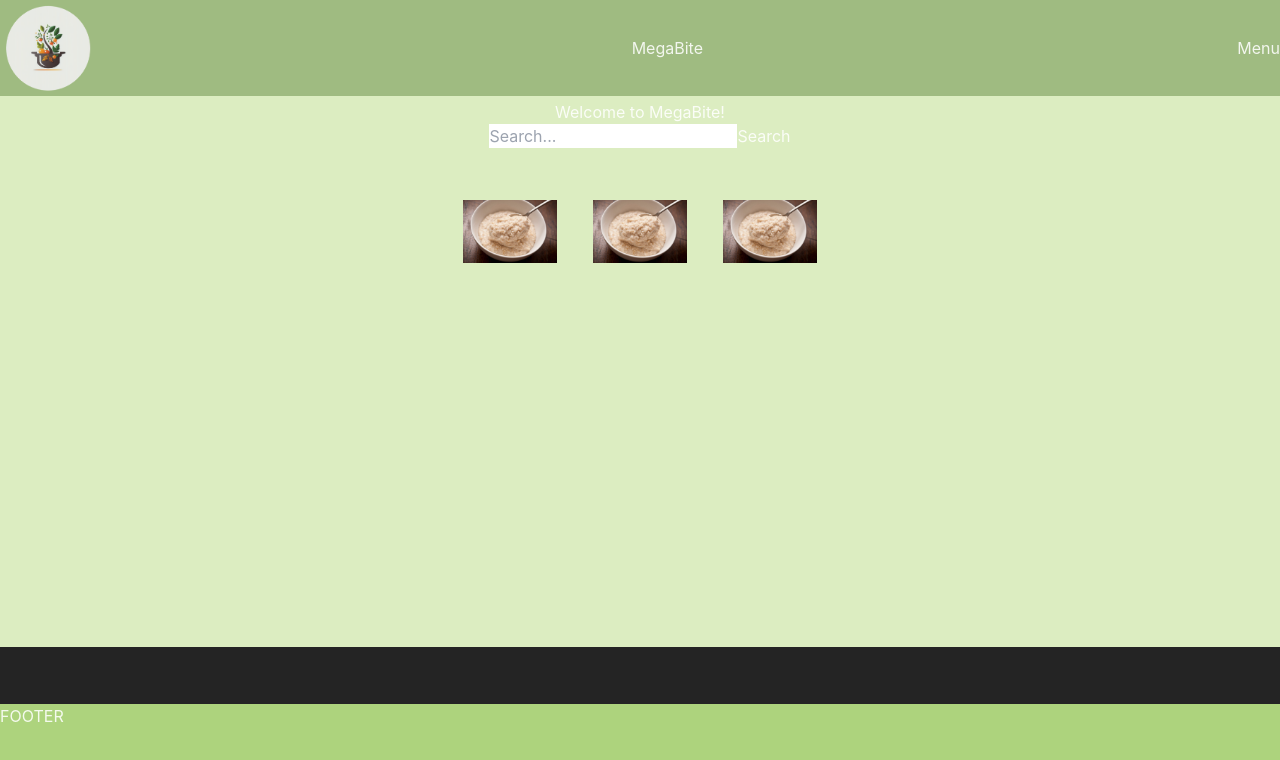
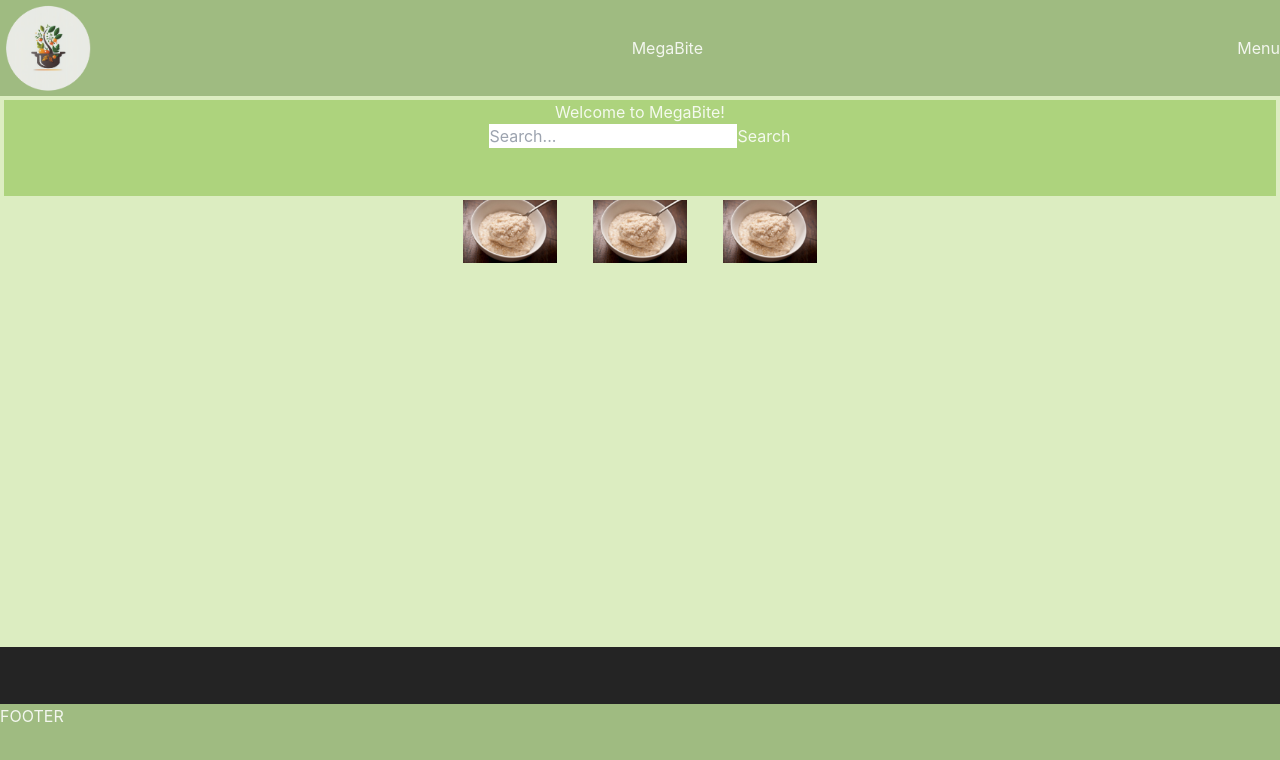
Before and after one commit to AdamGrubb/grupp10, a React (Vite) app in the folder MegaBite/: page / in a window 1280 px wide. Shown: the top 760 px of the page. Built offline with nearby package versions, Linux system fonts and the light colour scheme.

Commit message:
typo at searchbar and switched colors in tailwind config

```diff
--- a/MegaBite/src/components/search/Search.jsx
+++ b/MegaBite/src/components/search/Search.jsx
@@ -2,7 +2,7 @@ import { Link } from "react-router-dom";
 
 export default function Search() {
   return (
-    <section className="flex justify-center h-24 m-1 bg-searchAreaColor">
+    <section className="flex justify-center h-24 m-1 bg-searchBarColor">
       <div className="flex flex-col items-center">
         <h4 className="align-text-center">Welcome to MegaBite!</h4>
         <div className="">
--- a/MegaBite/tailwind.config.js
+++ b/MegaBite/tailwind.config.js
@@ -4,12 +4,12 @@ export default {
   theme: {
     colors: {
       headerColor: "#9FBB81",
-      searchBarcolor: "#9FBB81",
+      searchBarColor: "#ADD37D",
       locationDropdownColor: "#AAD37D",
       receptDescriptionColor: "#AAD37D",
       foodNamebarColor: "#AAD37D",
       backgroundColor: "#E9EAE5",
-      footerColor: "#ADD37D",
+      footerColor: "#9FBB81",
     },
     extend: {},
   },
```
